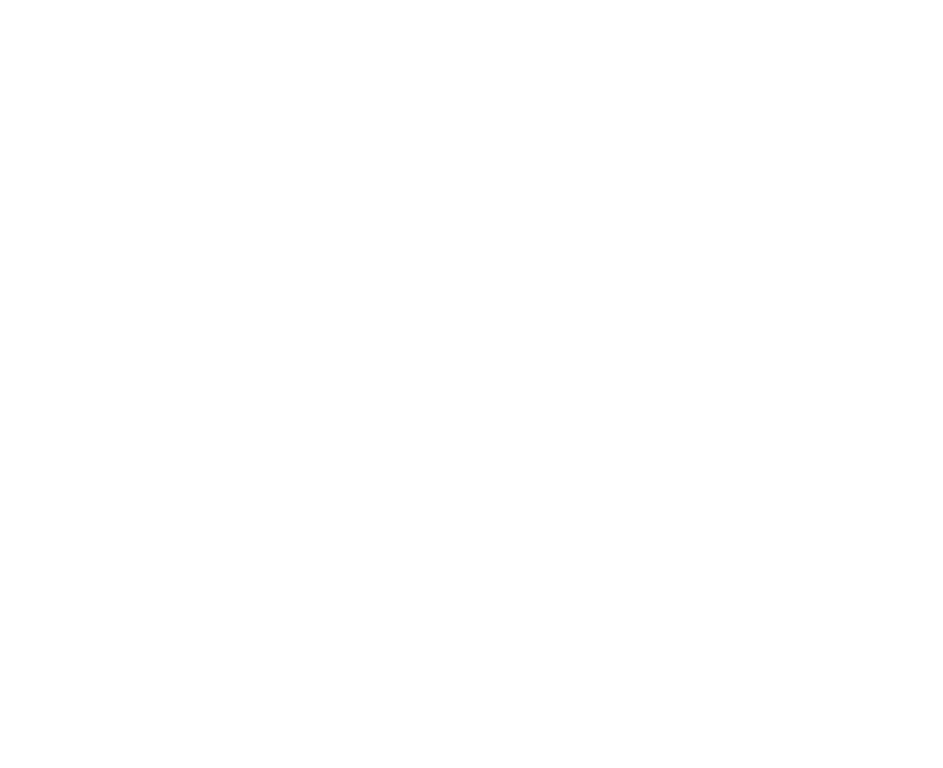
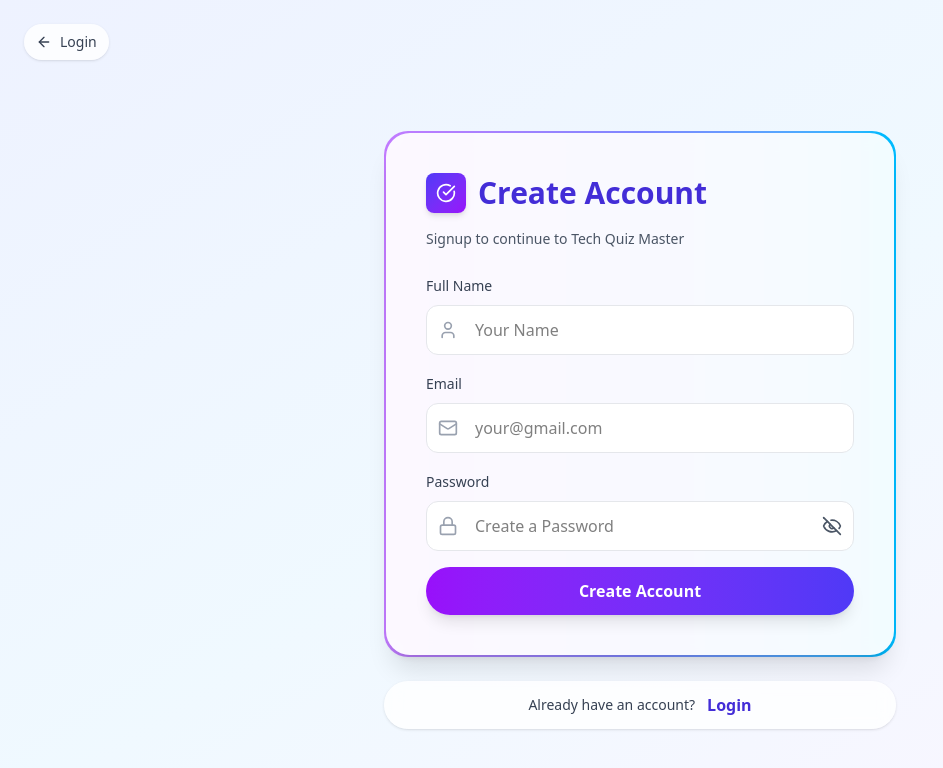
Before and after one commit to mr9asif/Tech-Quize-Application, a React app in the folder frontend/: page /signup in a window 1280 px wide. Before the commit this address had no page. Shown: the top 768 px of the page, without its empty margins (0-943 px from the left). Built offline with nearby package versions, Linux system fonts and the light colour scheme; the HTML template or start-up script is replaced by a standard one.

Commit message:
added signup

```diff
--- a/frontend/src/App.jsx
+++ b/frontend/src/App.jsx
@@ -1,12 +1,15 @@
 import { Route, Routes } from "react-router-dom";
 import Login from "./components/Login";
-import Home from './pages/Home'; // adjust path as needed
+import Home from './pages/Home'; // adjust
+// path as needed
+import Signup from "./components/Signup";
 
 const App = () => {
   return (
     <Routes>
       <Route path="/" element={<Home />} />
       <Route path="/login" element={<Login />} />
+      <Route path="/signup" element={<Signup/>} />
     </Routes>
   );
 };
--- /dev/null
+++ b/frontend/src/components/Signup.jsx
@@ -0,0 +1,256 @@
+import { ArrowLeft, CheckCircle, Eye, EyeOff, Lock, Mail, User } from "lucide-react";
+import { useState } from "react";
+import { Link, useNavigate } from "react-router-dom";
+import { signupStyles } from "../assets/dummyStyles";
+
+const isValidEmail = (email) =>
+  /^[^\s@]+@[^\s@]+\.[^\s@]+$/.test(email);
+
+const API_BASE = "http://localhost:4000";
+
+const Signup = ({ onSignupSuccess = null }) => {
+  const navigate = useNavigate();
+
+  const [name, setName] = useState("");
+  const [email, setEmail] = useState("");
+  const [password, setPassword] = useState("");
+  const [showPassword, setShowPassword] = useState(false);
+  const [errors, setErrors] = useState({});
+  const [submitError, setSubmitError] = useState("");
+  const [loading, setLoading] = useState(false);
+
+  const validate = () => {
+    const e = {};
+
+    if (!name.trim()) e.name = "Name is required";
+    if (!email) e.email = "Email is required";
+    else if (!isValidEmail(email)) e.email = "Please enter a valid email";
+
+    if (!password) e.password = "Password is required";
+    else if (password.length < 6)
+      e.password = "Password must be at least 6 characters";
+
+    return e;
+  };
+
+  const handleSubmit = async (ev) => {
+    ev.preventDefault();
+    setSubmitError("");
+
+    const v = validate();
+    setErrors(v);
+    if (Object.keys(v).length) return;
+
+    setLoading(true);
+    try {
+      const payload = {
+        name: name.trim(),
+        email: email.trim().toLowerCase(),
+        password,
+      };
+
+      const res = await fetch(`${API_BASE}/api/auth/register`, {
+        method: "POST",
+        headers: {
+          "Content-Type": "application/json",
+        },
+        body: JSON.stringify(payload),
+      });
+
+      let data = null;
+      try {
+        data = await res.json();
+      } catch (error) {
+        // ignore parse errors
+      }
+
+      if (!res.ok) {
+        const msg = data?.message || "Register Failed";
+        setSubmitError(msg);
+        return;
+      }
+
+      if (data?.token) {
+        try {
+          localStorage.setItem("authToken", data.token);
+          localStorage.setItem(
+            "currentUser",
+            JSON.stringify(
+              data.user || {
+                name: name.trim(),
+                email: email.trim().toLowerCase(),
+              }
+            )
+          );
+        } catch (error) {
+          // ignore localStorage error
+        }
+      }
+
+      if (typeof onSignupSuccess === "function") {
+        try {
+          onSignupSuccess(
+            data?.user || {
+              name: name.trim(),
+              email: email.trim().toLowerCase(),
+            }
+          );
+        } catch (error) {
+          // ignore callback errors
+        }
+      }
+
+      navigate("/login", { replace: true });
+    } catch (error) {
+      console.log("signup err", error);
+      setSubmitError("network error");
+    } finally {
+      setLoading(false);
+    }
+  };
+
+  return (
+    <div className={signupStyles.pageContainer}>
+      {/* Back Button */}
+      <Link to="/login" className={signupStyles.backButton}>
+        <ArrowLeft className={signupStyles.backButtonIcon} />
+        <span className={signupStyles.backButtonText}>Login</span>
+      </Link>
+
+      <div className={signupStyles.formContainer}>
+        <form onSubmit={handleSubmit} className={signupStyles.form}>
+          <div className={signupStyles.animatedBorder}>
+            <div className={signupStyles.formContent}>
+              <h2 className={signupStyles.heading}>
+                <span className={signupStyles.headingIcon}>
+                  <CheckCircle className={signupStyles.headingIconInner} />
+                </span>
+                <span className={signupStyles.headingText}>
+                  Create Account
+                </span>
+              </h2>
+              <p className={signupStyles.subtitle}>
+                Signup to continue to Tech Quiz Master
+              </p>
+              <label className={signupStyles.label}>
+                <span className={signupStyles.labelText}>Full Name</span>
+                <div className={signupStyles.inputContainer}>
+                 <span className={signupStyles.inputIcon}>
+                 <User className={signupStyles.inputIconInner} />
+                 </span>
+                 <input type="text" name="name" value={name} onChange={(e)=>{setName(e.target.value);
+                    if(errors.name){
+                        setErrors((s)=>({
+                    ...s, name:undefined
+                 }))
+                    }
+                 }}
+                  className={`${signupStyles.input} ${
+                    errors.name ? signupStyles.inputError : signupStyles.inputNormal}`}
+                    placeholder="Your Name" required
+                 />
+                </div>
+                {errors.name && (
+                    <p className={signupStyles.errorText}>
+                    {errors.name}
+                    </p>
+                )}
+              </label>
+
+               <label className={signupStyles.label}>
+                <span className={signupStyles.labelText}>Email</span>
+                <div className={signupStyles.inputContainer}>
+                 <span className={signupStyles.inputIcon}>
+                 <Mail className={signupStyles.inputIconInner} />
+                 </span>
+                 <input type="email" name="email" value={email} onChange={(e)=>{setEmail(e.target.value);
+                    if(errors.email){
+                        setErrors((s)=>({
+                    ...s, email:undefined
+                 }))
+                    }
+                 }}
+                  className={`${signupStyles.input} ${
+                    errors.email ? signupStyles.inputError : signupStyles.inputNormal}`}
+                    placeholder="your@gmail.com" required
+                 />
+                </div>
+                {errors.email && (
+                    <p className={signupStyles.errorText}>
+                    {errors.email}
+                    </p>
+                )}
+              </label>
+
+               <label className={signupStyles.label}>
+                <span className={signupStyles.labelText}>Password</span>
+                <div className={signupStyles.inputContainer}>
+                 <span className={signupStyles.inputIcon}>
+                 <Lock className={signupStyles.inputIconInner} />
+                 </span>
+                 <input type={showPassword ? "text" : "password"} name="password" value={password} onChange={(e)=>{setPassword(e.target.value);
+                    if(errors.password){
+                        setErrors((s)=>({
+                    ...s, password:undefined
+                 }))
+                    }
+                 }}
+                  className={`${signupStyles.input} ${signupStyles.passwordInput} ${
+                    errors.password ? signupStyles.inputError : signupStyles.inputNormal}`}
+                    placeholder="Create a Password" required
+                 />
+                         {/* Toggle password visibility */}
+                    <button
+                      type="button"
+                      onClick={() => setShowPassword((s) => !s)}
+                      className={signupStyles.passwordToggle}
+                    >
+                      {showPassword ? (
+                        <Eye className={signupStyles.passwordToggleIcon} />
+                      ) : (
+                        <EyeOff className={signupStyles.passwordToggleIcon} />
+                      )}
+                    </button>
+                </div>
+                {errors.password && (
+                    <p className={signupStyles.errorText}>
+                    {errors.password}
+                    </p>
+                )}
+              </label>
+
+
+              {/* here you’d add name/email/password fields, errors, and submit button */}
+
+              {submitError && (
+                <p className={signupStyles.submitError} role="alart">{submitError}</p>
+              )}
+
+              <div className={signupStyles.buttonsContainer}>
+                   <button
+                type="submit"
+                className={signupStyles.submitButton}
+                disabled={loading}
+              >
+                {loading ? "Creating account..." : "Create Account"}
+              </button>
+              </div>
+
+            </div>
+          </div>
+        </form>
+        <div className={signupStyles.loginPromptContainer}>
+        <div className={signupStyles.loginPromptContent}>
+          <span className={signupStyles.loginPromptText}>
+           Already have an account?
+          </span>
+          <Link to='/login' className={signupStyles.loginPromptLink}>Login</Link>
+        </div>
+
+        </div>
+      </div>
+    </div>
+  );
+};
+
+export default Signup;
```
